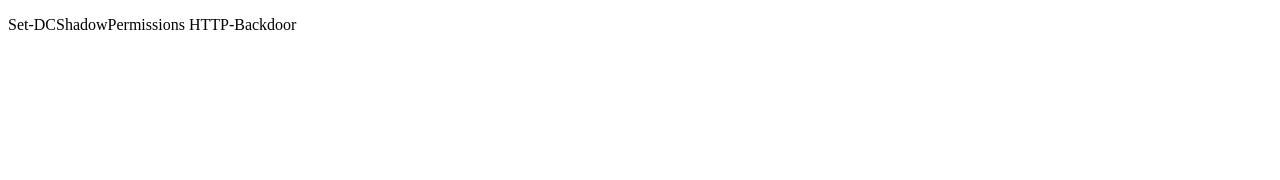
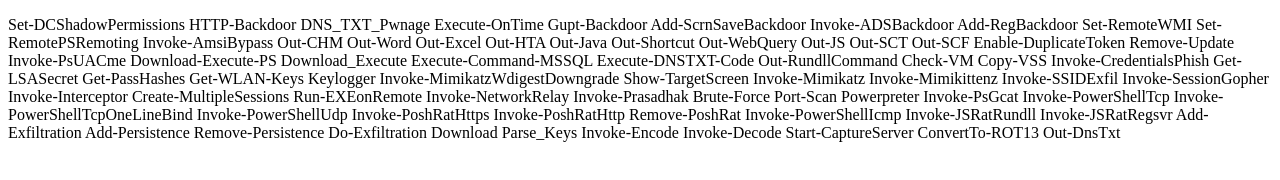
Before and after one commit to Team-Dot/test, a plain HTML site: page index.html in a window 1280 px wide. Drawn offline with Linux system fonts and the light colour scheme.

Commit message:
deploy: a7972ab2c0788977f77b1172bdd28c291b76460a

```diff
--- a/index.html
+++ b/index.html
@@ -7,6 +7,75 @@
   <body>
     <p>Set-DCShadowPermissions
 HTTP-Backdoor
+DNS_TXT_Pwnage
+Execute-OnTime
+Gupt-Backdoor
+Add-ScrnSaveBackdoor
+Invoke-ADSBackdoor
+Add-RegBackdoor
+Set-RemoteWMI
+Set-RemotePSRemoting
+Invoke-AmsiBypass
+Out-CHM
+Out-Word
+Out-Excel
+Out-HTA
+Out-Java
+Out-Shortcut
+Out-WebQuery
+Out-JS
+Out-SCT
+Out-SCF
+Enable-DuplicateToken
+Remove-Update
+Invoke-PsUACme
+Download-Execute-PS
+Download_Execute
+Execute-Command-MSSQL
+Execute-DNSTXT-Code
+Out-RundllCommand
+Check-VM
+Copy-VSS
+Invoke-CredentialsPhish
+Get-LSASecret
+Get-PassHashes
+Get-WLAN-Keys
+Keylogger
+Invoke-MimikatzWdigestDowngrade
+Show-TargetScreen
+Invoke-Mimikatz
+Invoke-Mimikittenz
+Invoke-SSIDExfil
+Invoke-SessionGopher
+Invoke-Interceptor
+Create-MultipleSessions
+Run-EXEonRemote
+Invoke-NetworkRelay
+Invoke-Prasadhak
+Brute-Force
+Port-Scan
+Powerpreter
+Invoke-PsGcat
+Invoke-PowerShellTcp
+Invoke-PowerShellTcpOneLineBind
+Invoke-PowerShellUdp
+Invoke-PoshRatHttps
+Invoke-PoshRatHttp
+Remove-PoshRat
+Invoke-PowerShellIcmp
+Invoke-JSRatRundll
+Invoke-JSRatRegsvr
+Add-Exfiltration
+Add-Persistence
+Remove-Persistence
+Do-Exfiltration
+Download
+Parse_Keys
+Invoke-Encode
+Invoke-Decode
+Start-CaptureServer
+ConvertTo-ROT13
+Out-DnsTxt
 </p>
   </body>
 </html>
```
